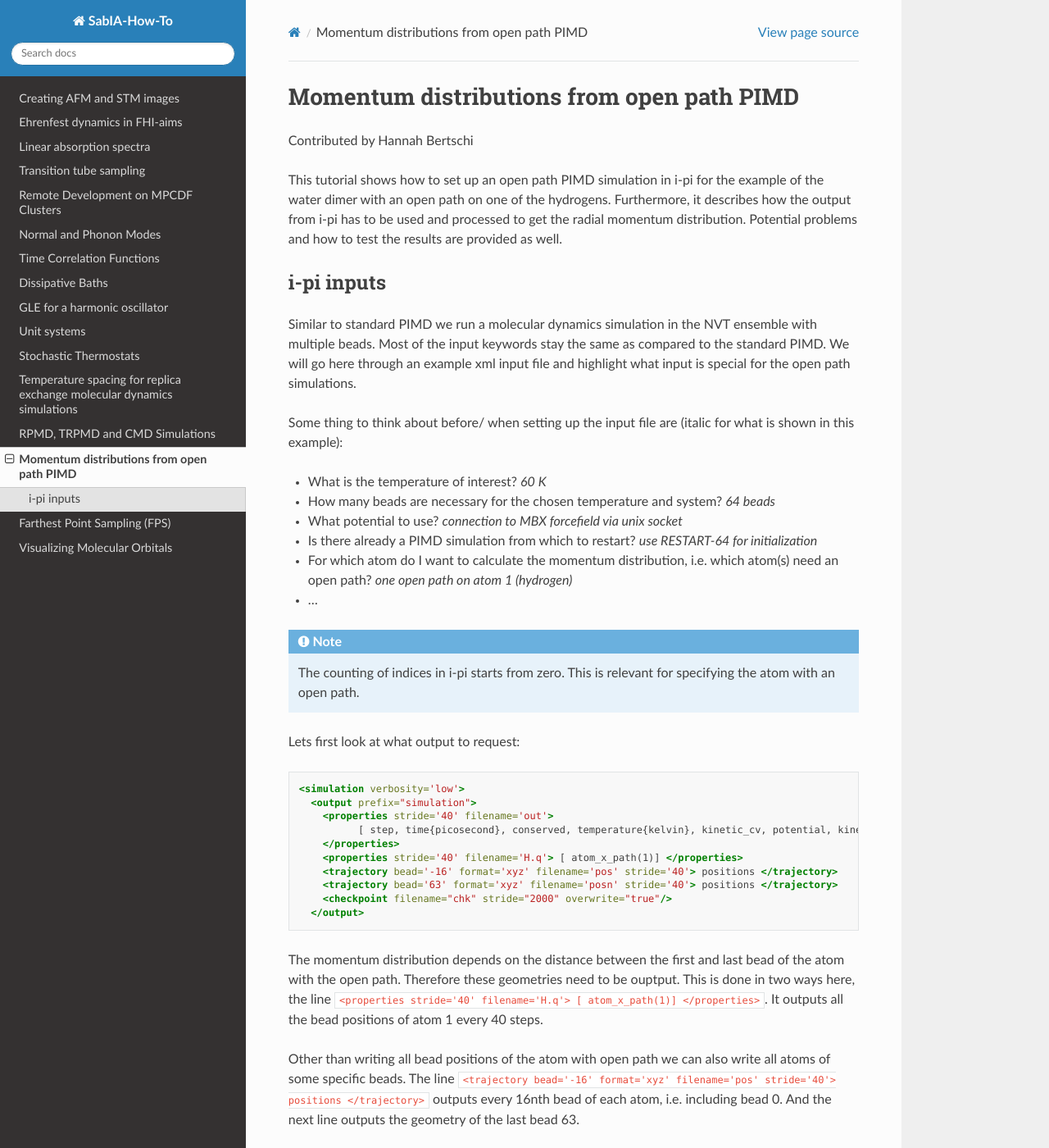
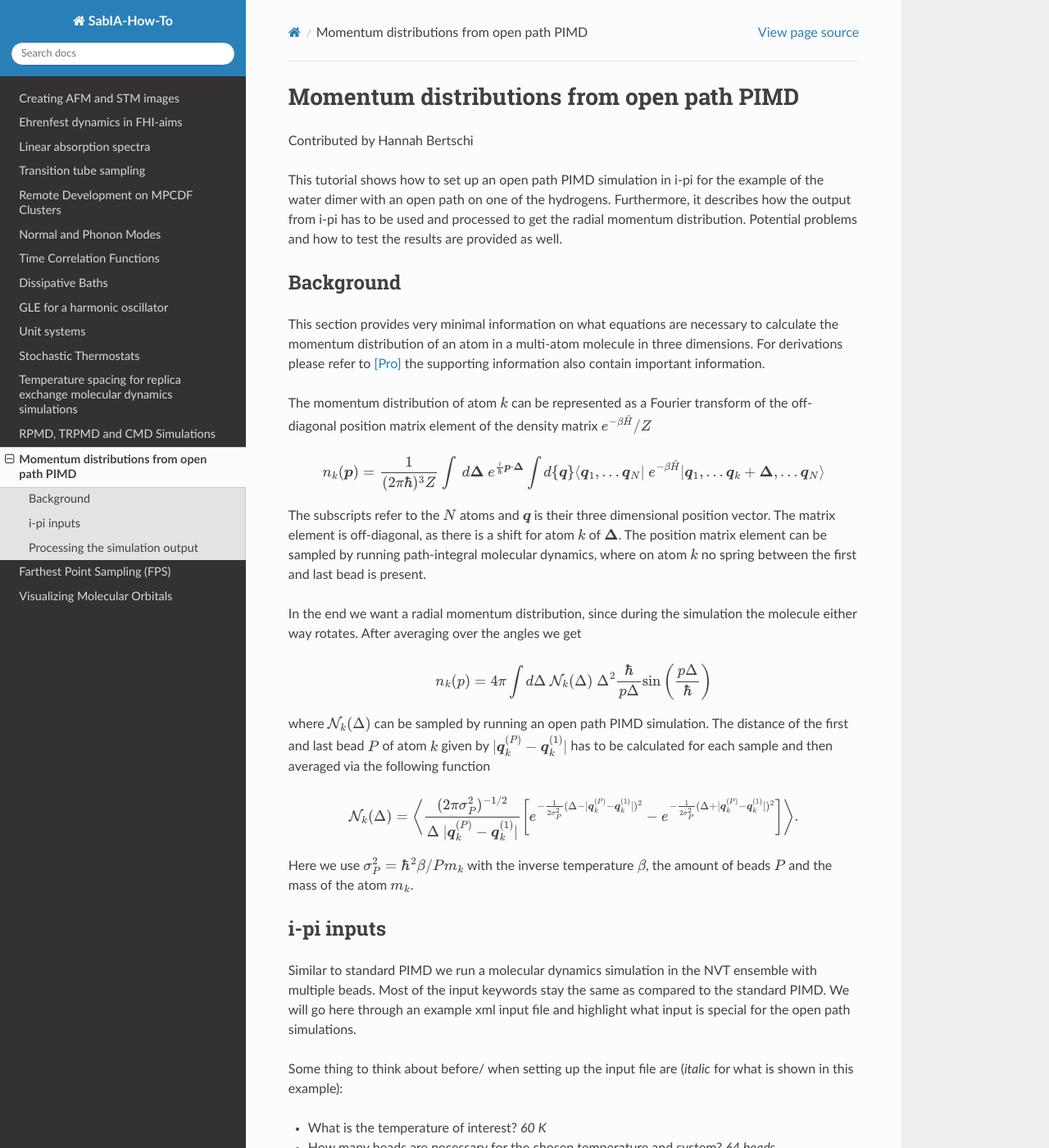
Before and after one commit to sabia-group/How-Tos, a Sphinx documentation site: the page built from docs/source/open_paths/open_path.rst, in a window 1280 px wide and 1400 px high. Shown: the whole window at 82% size. Built offline with Sphinx 7.4.7 and the Read the Docs theme 3.1.0, drawn with Linux system fonts in a browser that asks for light colours; pages that are not in the unit, such as notebooks, are missing from menus; some of the changed text lies outside the part shown.

Commit message:
Add some background formulas

```diff
--- a/docs/source/open_paths/open_path.rst
+++ b/docs/source/open_paths/open_path.rst
@@ -6,13 +6,38 @@ Contributed by Hannah Bertschi
 
 This tutorial shows how to set up an open path PIMD simulation in i-pi for the example of the water dimer with an open path on one of the hydrogens. Furthermore, it describes how the output from i-pi has to be used and processed to get the radial momentum distribution. Potential problems and how to test the results are provided as well.
 
+**********
+Background
+**********
+
+This section provides very minimal information on what equations are necessary to calculate the momentum distribution of an atom in a multi-atom molecule in three dimensions. For derivations please refer to [Pro]_ the supporting information also contain important information.
+
+The momentum distribution of atom :math:`k` can be represented as a Fourier transform of the off-diagonal position matrix element of the density matrix :math:`e^{- \beta \hat{H}}/Z`
+
+.. math::
+    n_k(\boldsymbol{p}) = \frac{1}{(2 \pi \hbar)^3 Z} \int \ d\boldsymbol{\Delta} \  e^{\frac{i}{\hbar}\boldsymbol{p}\cdot \boldsymbol{\Delta}} \int d\{\boldsymbol{q}\} \bra{\boldsymbol{q}_1, \ldots \boldsymbol{q}_N} \ e^{- \beta \hat{H}} \ket{\boldsymbol{q}_1, \ldots \boldsymbol{q}_k + \boldsymbol{\Delta}, \ldots  \boldsymbol{q}_N}
+
+The subscripts refer to the :math:`N` atoms and :math:`\boldsymbol{q}` is their three dimensional position vector. The matrix element is off-diagonal, as there is a shift for atom :math:`k` of :math:`\boldsymbol{\Delta}`. The position matrix element can be sampled by running path-integral molecular dynamics, where on atom :math:`k` no spring between the first and last bead is present.
+
+In the end we want a radial momentum distribution, since during the simulation the molecule either way rotates. After averaging over the angles we get
+
+.. math::
+    n_k(p) = 4 \pi \int d\Delta \ \mathcal{N}_k(\Delta) \ \Delta^2 \frac{\hbar}{p \Delta} \sin \left( \frac{p \Delta}{\hbar}\right)
+
+where :math:`\mathcal{N}_k(\Delta)` can be sampled by running an open path PIMD simulation. The distance of the first and last bead :math:`P` of atom :math:`k` given by :math:`|\boldsymbol{q}_k^{(P)} - \boldsymbol{q}_k^{(1)}|` has to be calculated for each sample and then averaged via the following function
+
+.. math::
+    \mathcal{N}_k(\Delta) = \biggl \langle \frac{(2 \pi \sigma_P^2)^{-1/2}}{\Delta \ |\boldsymbol{q}_k^{(P)} - \boldsymbol{q}_k^{(1)}|} \left[  e^{-\frac{1}{2 \sigma_P^2} (\Delta - |\boldsymbol{q}_k^{(P)} - \boldsymbol{q}_k^{(1)}|)^2} - e^{-\frac{1}{2 \sigma_P^2} (\Delta + |\boldsymbol{q}_k^{(P)} - \boldsymbol{q}_k^{(1)}|)^2}\right] \biggr \rangle.
+
+Here we use :math:`\sigma_P^2 = \hbar^2 \beta/P m_k` with the inverse temperature :math:`\beta`, the amount of beads :math:`P` and the mass of the atom :math:`m_k`.
+
 ************
 i-pi inputs
 ************
 
 Similar to standard PIMD we run a molecular dynamics simulation in the NVT ensemble with multiple beads. Most of the input keywords stay the same as compared to the standard PIMD. We will go here through an example xml input file and highlight what input is special for the open path simulations.
 
-Some thing to think about before/ when setting up the input file are (italic for what is shown in this example):
+Some thing to think about before/ when setting up the input file are (*italic* for what is shown in this example):
 
 - What is the temperature of interest? *60 K*
 - How many beads are necessary for the chosen temperature and system? *64 beads*
@@ -20,6 +45,7 @@ Some thing to think about before/ when setting up the input file are (italic for
 - Is there already a PIMD simulation from which to restart? *use RESTART-64 for initialization*
 - For which atom do I want to calculate the momentum distribution, i.e. which atom(s) need an open path?
   *one open path on atom 1 (hydrogen)*
+- What thermostat and related parameters to use?
 - ...
 
 
@@ -43,7 +69,7 @@ Lets first look at what output to request:
 
 The momentum distribution depends on the distance between the first and last bead of the atom with the open path. Therefore these geometries need to be ouptput. This is done in two ways here, the line ``<properties stride='40' filename='H.q'> [ atom_x_path(1)] </properties>``. It outputs all the bead positions of atom 1 every 40 steps.
 
-Other than writing all bead positions of the atom with open path we can also write all atoms of some specific beads. The line ``<trajectory bead='-16' format='xyz' filename='pos' stride='40'> positions </trajectory>`` outputs every 16nth bead of each atom, i.e. including bead 0. And the next line outputs the geometry of the last bead 63.
+Other than writing all bead positions of the atom with open path we can also write all atoms of some specific beads. The line ``<trajectory bead='-16' format='xyz' filename='pos' stride='40'> positions </trajectory>`` outputs every 16nth bead of each atom, i.e. including bead 0. And the next line outputs the geometry of the last bead 63. Each bead is output in a xyz file.
 
 Either option gives us the geometries of atom 1 for the first and last bead. These we will need to process in the following section to get the momentum distributions.
 
@@ -96,3 +122,11 @@ Lastly follows all information on the NVT ensemble.
     </motion>
     </system>
     </simulation>
+
+********************************
+Processing the simulation output
+********************************
+
+**References**
+
+.. [Pro] V. Kapil, A. Cuzzocrea, and M. Ceriotti. *Anisotropy of the Proton Momentum Distribution in Water* J. Phys. Chem. B **122** 6048-6054 (2018).
```
